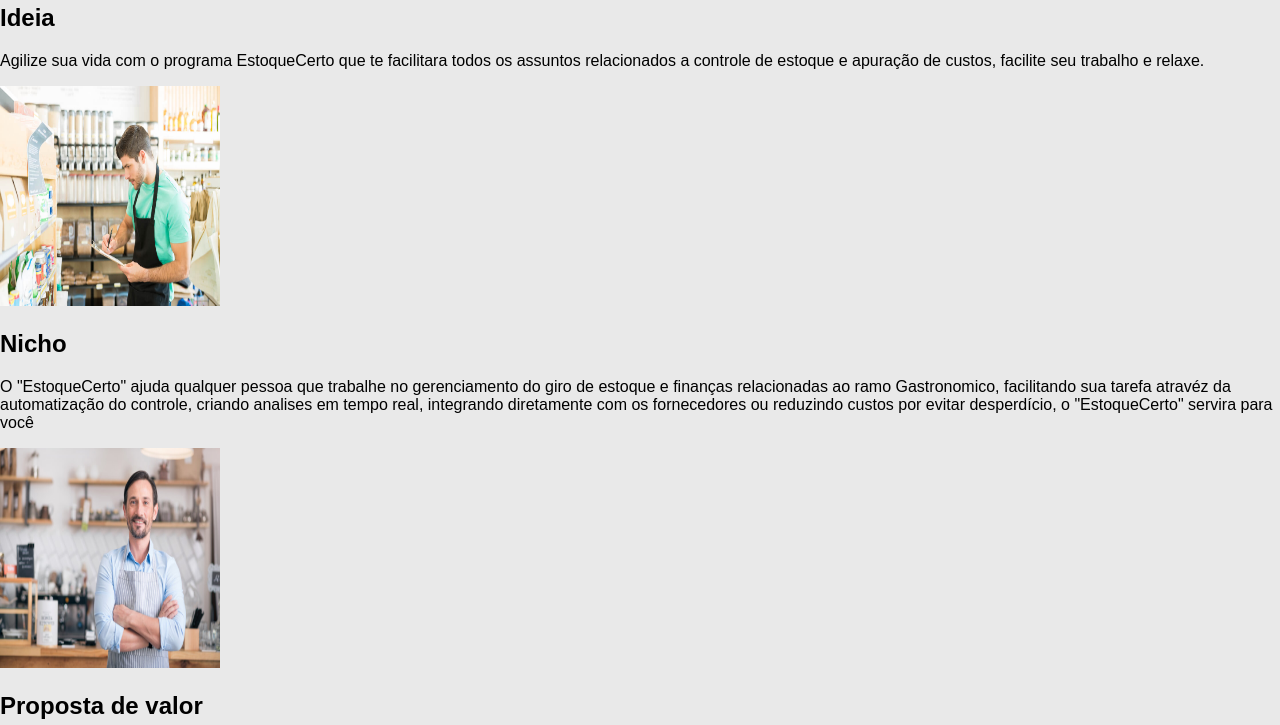
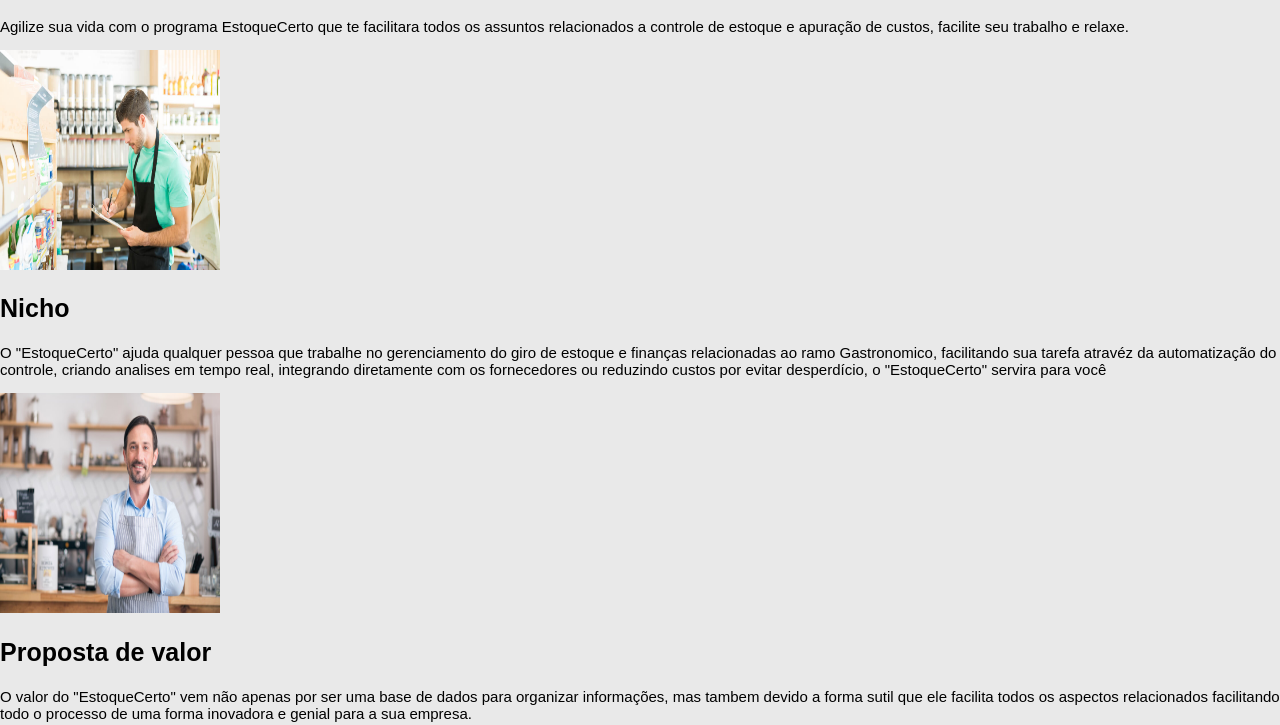
Before and after one commit to WallyTheAlie/projpmi1, a plain HTML site: page docs/index.html in a window 1280 px wide. Shown: the part 498-1223 px from the top of the page. Drawn offline with Linux system fonts and the light colour scheme.

Commit message:
meu terceiro commit

```diff
--- /dev/null
+++ b/docs/css/style.css
@@ -0,0 +1,37 @@
+body {
+  margin: 0;
+  background-color: rgb(233, 233, 233);
+}
+
+header {
+  text-align: center;
+  background: rgb(206, 50, 50);
+  padding: 10px;
+  color: white;
+}
+
+header h1 {
+  font-size: 40px;
+  font-family: Arial, Helvetica, sans-serif;
+}
+
+footer {
+  padding: 20px;
+  background: rgb(206, 50, 50);
+  color: white;
+  margin-top: 20px;
+}
+footer dt {
+  font-weight: bold;
+}
+footer dd {
+  margin-left: 0;
+}
+.titulo {
+  font-size: 25px;
+  font-family: Arial, Helvetica, sans-serif;
+}
+.texto {
+  font-size: 15px;
+  font-family: Arial, Helvetica, sans-serif;
+}
--- a/docs/index.html
+++ b/docs/index.html
@@ -1,89 +1,56 @@
 <!DOCTYPE html>
 <html lang="br">
   <head>
-  <title>ProjetoPMI1</title>
-  <header></header>
-    <style>
-      body{
-        font-family: Arial, Helvetica, sans-serif;
-        margin: 0;
-        background-color: rgb(233, 233, 233);
-      }
-
-      header{
-        text-align: center;
-        background: rgb(206, 50, 50);
-        padding: 10px;
-        color: white;
-      }
-
-      header h1{
-        font-size: 40px;
-      }
-
-      footer{
-        padding: 20px;
-        background: rgb(206, 50, 50);
-        color: white;
-        margin-top: 20px;
-      }
-      footer dt{
-        font-weight: bold;
-      }
-      footer dd{
-        margin-left: 0;
-      }
-    </style>
+    <title>ProjetoPMI1</title>
+    <link rel="stylesheet" href="css\style.css" />
   </head>
-  <body >
+  <body>
     <header>
-      <h1>Estoque Certo</h1>
+      <h1 class="titular">Estoque Certo</h1>
     </header>
     <section>
-
       <article>
-        <h2>Problema</h2>
-        <p>
+        <h2 class="titulo">Problema</h2>
+        <p class="texto">
           Percorra o caminho do trabalho gerencial com modernidade, no passado a
           exasperante tarefa de controlar dados levava muitos a dores de cabeça
           devido a sua intensa carga neural.
         </p>
         <img src="img/OIP (1).jfif" style="width:220px ;height:220px ;"
-
       </article>
       <article>
-        <h2>Ideia</h2>
-        <p>
-          Agilize sua vida com o programa EstoqueCerto que te facilitara todos os
-          assuntos relacionados a controle de estoque e apuração de custos,
+        <h2 class="titulo">Ideia</h2>
+        <p class="texto">
+          Agilize sua vida com o programa EstoqueCerto que te facilitara todos
+          os assuntos relacionados a controle de estoque e apuração de custos,
           facilite seu trabalho e relaxe.
         </p>
-        <img src="img/estoque-de-alimentos.jpg" style="width:220px ;height:220px ;"
-
+        <img src="img/estoque-de-alimentos.jpg" style="width:220px ;height:220px
+        ;"
       </article>
       <article>
-        <h2>Nicho</h2>
-        <p>
-          O "EstoqueCerto" ajuda qualquer pessoa que trabalhe no gerenciamento do
-          giro de estoque e finanças relacionadas ao ramo Gastronomico,
+        <h2 class="titulo">Nicho</h2>
+        <p class="texto">
+          O "EstoqueCerto" ajuda qualquer pessoa que trabalhe no gerenciamento
+          do giro de estoque e finanças relacionadas ao ramo Gastronomico,
           facilitando sua tarefa atravéz da automatização do controle, criando
           analises em tempo real, integrando diretamente com os fornecedores ou
           reduzindo custos por evitar desperdício, o "EstoqueCerto" servira para
           você
         </p>
-        <img src="img/dono-de-restaurante-768x513.jpeg" style="width:220px ;height:220px ;"
-
+        <img src="img/dono-de-restaurante-768x513.jpeg" style="width:220px
+        ;height:220px ;"
       </article>
       <article>
-        <h2>Proposta de valor</h2>
-        <p>
-          O valor do "EstoqueCerto" vem não apenas por ser uma base de dados para
-          organizar informações, mas tambem devido a forma sutil que ele facilita
-          todos os aspectos relacionados facilitando todo o processo de uma forma
-          inovadora e genial para a sua empresa.
+        <h2 class="titulo">Proposta de valor</h2>
+        <p class="texto">
+          O valor do "EstoqueCerto" vem não apenas por ser uma base de dados
+          para organizar informações, mas tambem devido a forma sutil que ele
+          facilita todos os aspectos relacionados facilitando todo o processo de
+          uma forma inovadora e genial para a sua empresa.
         </p>
-        <img src="img/planilha-de-controle-de-estoque-entradas.webp" style="width:400px ;height:300px ;"
-
+        <img src="img/planilha-de-controle-de-estoque-entradas.webp"
+        style="width:400px ;height:300px ;"
       </article>
     </section>
     <footer>
```
